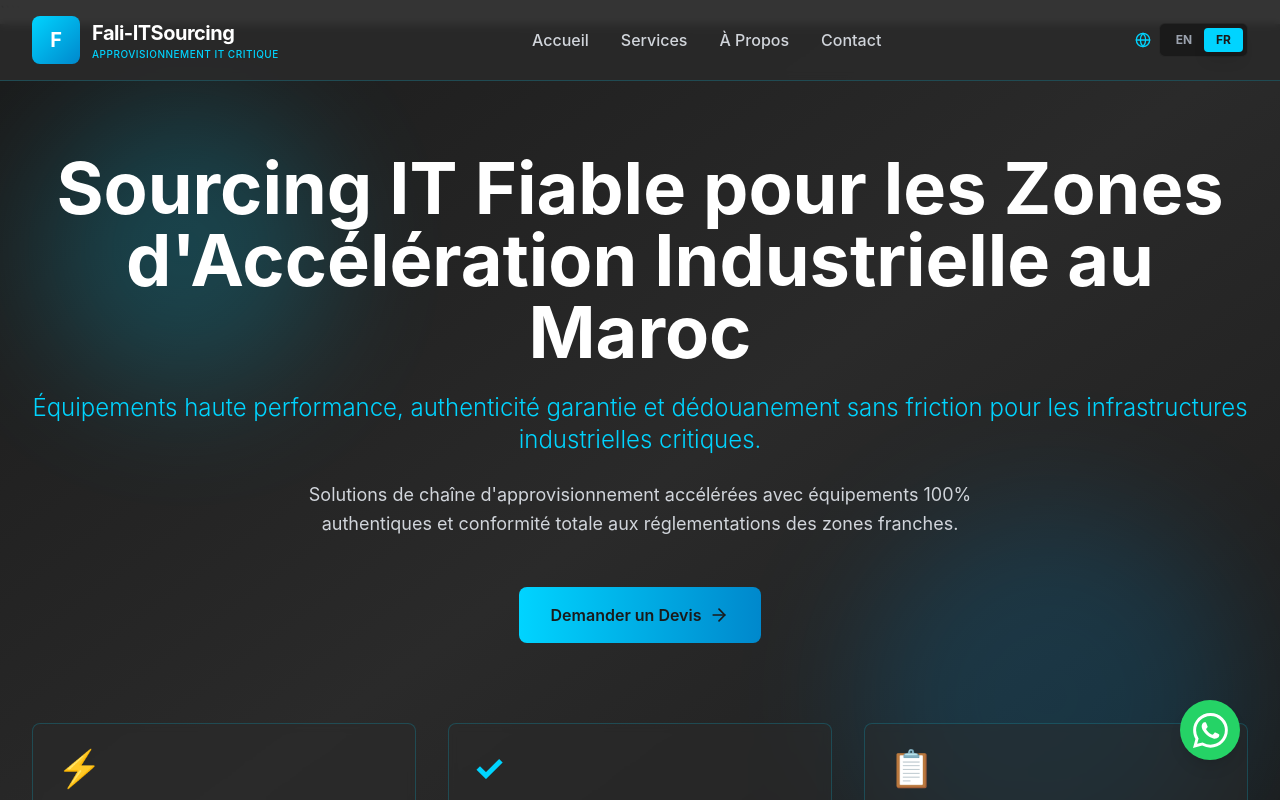
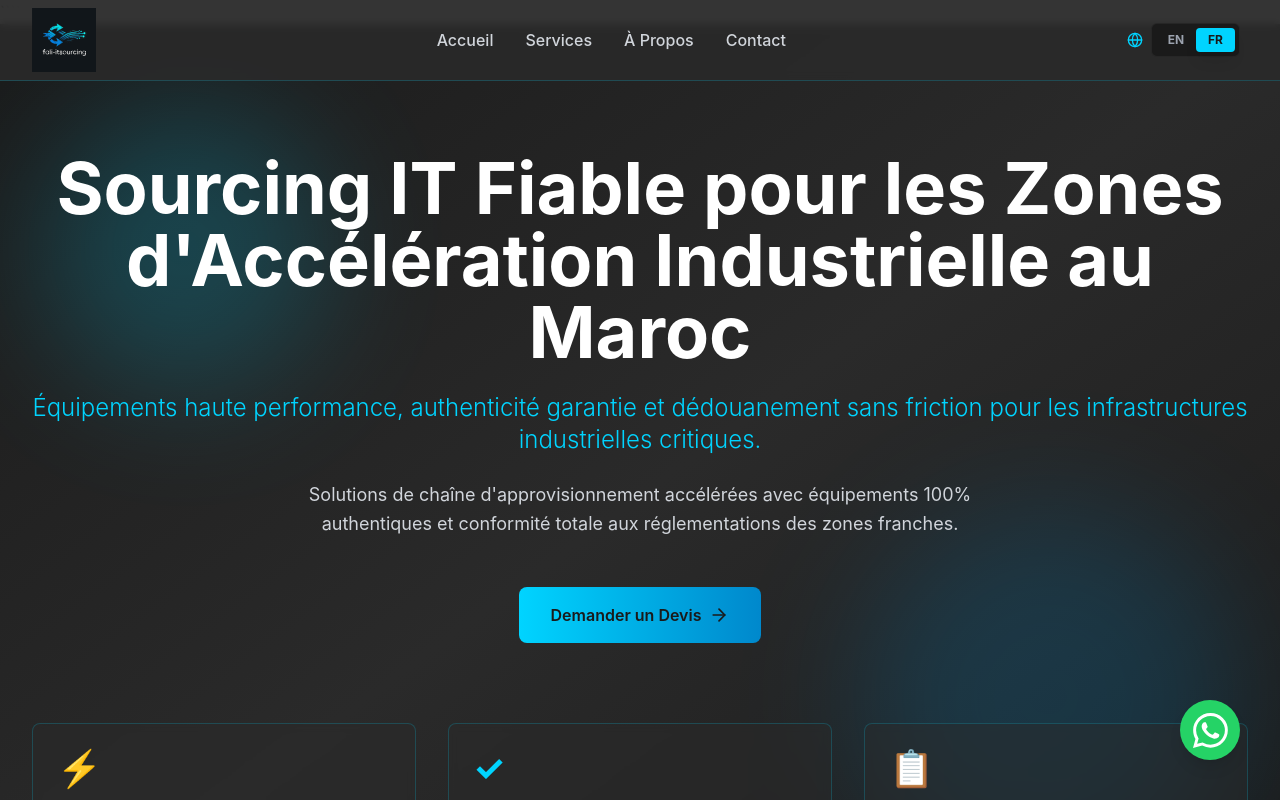
Before and after one commit to canadawayoflife-blip/fali-itsourcing-web, a React (Vite) app: page / in a window 1280 px wide. Shown: the top 800 px of the page. Built offline with nearby package versions, Linux system fonts and the light colour scheme.

Commit message:
Nettoyage du header et mise en ligne du logo final

```diff
--- a/src/components/Header.tsx
+++ b/src/components/Header.tsx
@@ -15,14 +15,17 @@ export function Header() {
     <header className="fixed top-0 left-0 right-0 z-50 bg-[#2a2a2a]/95 backdrop-blur-sm border-b border-[#00d4ff]/20">
       <div className="max-w-7xl mx-auto px-4 sm:px-6 lg:px-8">
         <div className="flex items-center justify-between h-20">
-          <div className="flex items-center space-x-3 cursor-pointer" onClick={() => scrollToSection('home')}>
-            <div className="w-12 h-12 bg-gradient-to-br from-[#00d4ff] to-[#0088cc] rounded-lg flex items-center justify-center">
-              <span className="text-white font-bold text-xl">F</span>
-            </div>
-            <div>
-              <div className="text-white font-bold text-xl tracking-tight">Fali-ITSourcing</div>
-              <div className="text-[#00d4ff] text-[10px] uppercase tracking-wider font-medium text-shadow-sm">{t('header_slogan')}</div>
-            </div>
+
+          {/* Section Logo Unique et Propre */}
+          <div
+            className="flex items-center cursor-pointer"
+            onClick={() => scrollToSection('home')}
+          >
+            <img
+              src="/logo.svg"
+              alt="Fali-ITSourcing"
+              className="h-16 w-auto object-contain transition-all hover:scale-105"
+            />
           </div>
 
           <nav className="hidden md:flex items-center space-x-8">
@@ -53,6 +56,7 @@ export function Header() {
           </nav>
 
           <div className="flex items-center space-x-2">
+            <div className="flex items-center space-x-2 mr-2">
               <Globe className="w-4 h-4 text-[#00d4ff]" />
               <div className="flex bg-[#1a1a1a] rounded-md p-1 border border-white/5">
                 <button
@@ -79,6 +83,7 @@ export function Header() {
             </div>
           </div>
         </div>
+      </div>
     </header>
   );
 }
```
Also changed, not shown: public/Anclogo.svg (added). Lines whose indentation alone changed are shown as unchanged.
